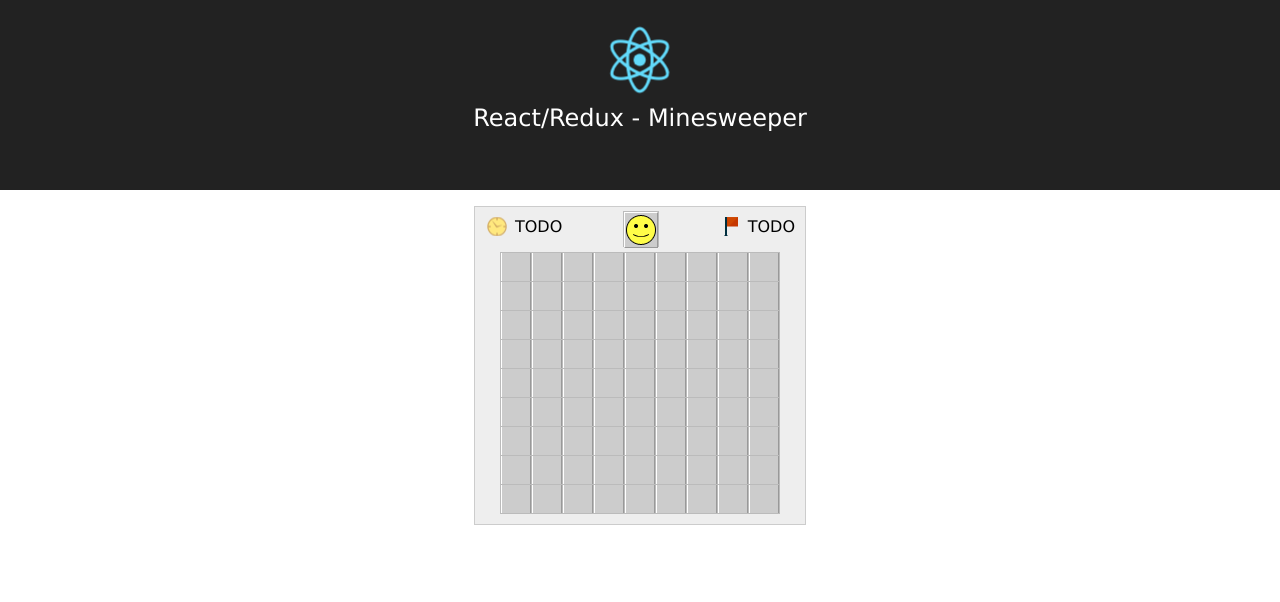
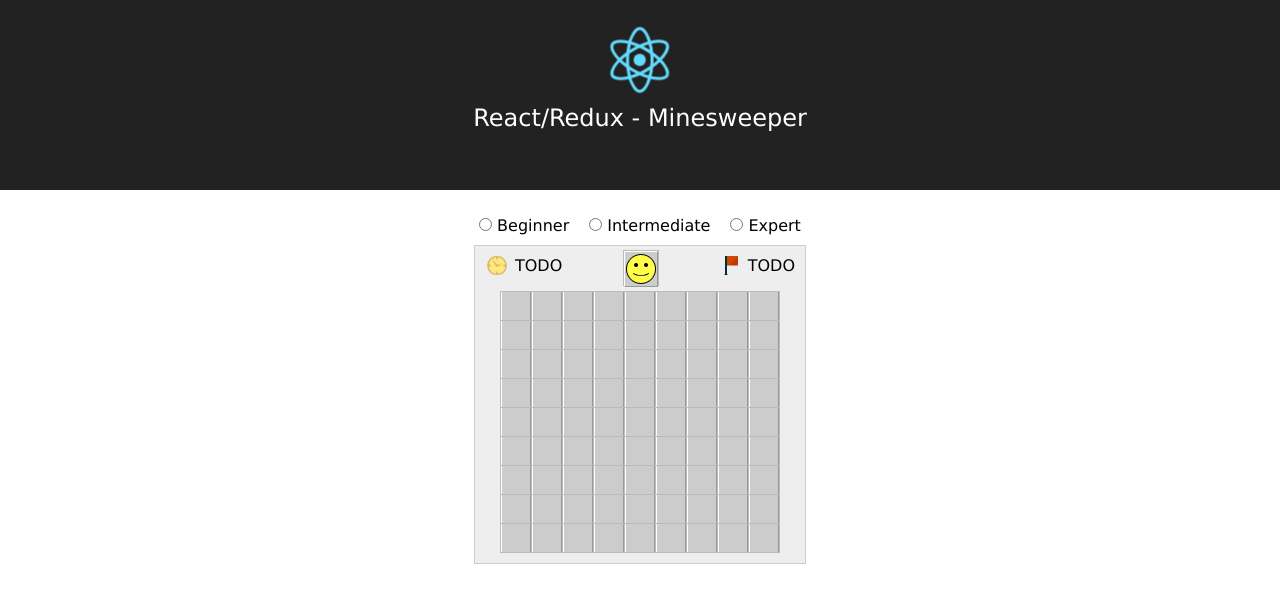
Before and after one commit to monkseal/minesweeper-react-redux, a React (Create React App) app: page / in a window 1280 px wide. Shown: the top 602 px of the page. Built offline with nearby package versions, Linux system fonts and the light colour scheme.

Commit message:
Added change levels

```diff
--- a/src/components/Board.jsx
+++ b/src/components/Board.jsx
@@ -4,8 +4,11 @@ import PropTypes from "prop-types";
 
 import Cell from "../containers/Cell";
 import GameMenu from "../containers/GameMenu";
+import LevelMenu from "../containers/LevelMenu";
 
 const Board = ({ table }) => (
+  <div>
+    <LevelMenu />
     <div className="MineSweeper easy">
       <GameMenu />
       <table className="Table" >
@@ -20,6 +23,7 @@ const Board = ({ table }) => (
         </tbody>
       </table>
     </div>
+  </div>
 );
 
 Board.propTypes = {
--- /dev/null
+++ b/src/components/LevelMenu.jsx
@@ -0,0 +1,27 @@
+/* eslint-disable jsx-a11y/click-events-have-key-events,
+                  jsx-a11y/no-noninteractive-element-interactions
+                  jsx-a11y/interactive-supports-focus
+*/
+import React from "react";
+import PropTypes from "prop-types";
+
+const LevelMenu = ({ changeLevel }) => (
+  <div className="MineSweeper__level">
+    <label>
+      <input type="radio" name="level" onChange={() => changeLevel("Beginner") } />Beginner
+    </label>
+    <label>
+      <input type="radio" name="level" onChange={() => changeLevel("Intermediate") } />Intermediate
+    </label>
+    <label>
+      <input type="radio" name="level" onChange={() => changeLevel("Expert") } />Expert
+    </label>
+  </div>
+);
+
+LevelMenu.propTypes = {
+  changeLevel: PropTypes.func.isRequired
+  // resetGame: PropTypes.func.isRequired
+};
+
+export default LevelMenu;
--- /dev/null
+++ b/src/containers/LevelMenu.js
@@ -0,0 +1,19 @@
+import { connect } from "react-redux";
+import LevelMenu from "../components/LevelMenu";
+import * as BoardHelpers from "../reducers/BoardHelpers";
+import { RESET_BOARD } from "../actions/boardActions";
+
+const mapStateToProps = (state, ownProps) => ownProps
+
+const mapDispatchToProps = (dispatch) => ({
+  changeLevel: (level) => {
+    dispatch({
+      type: RESET_BOARD,
+      boardSize: 9,
+      mineLocations: ["5,5", "1,3", "2,2", "3,3", "1,8", "6,6", "7,7"]
+    });
+  }
+});
+
+const Container = connect(mapStateToProps, mapDispatchToProps)(LevelMenu);
+export { Container as default, mapStateToProps };
```
Lines whose indentation alone changed are shown as unchanged.
